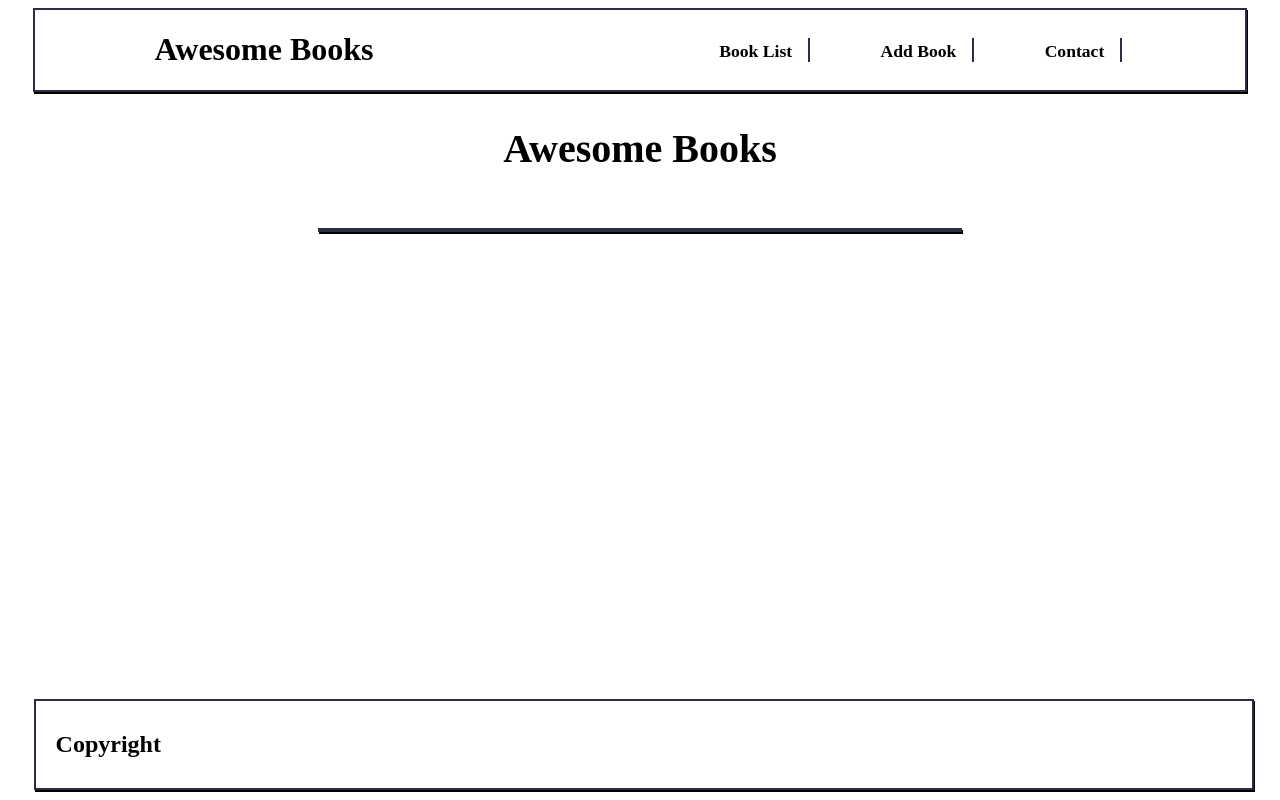
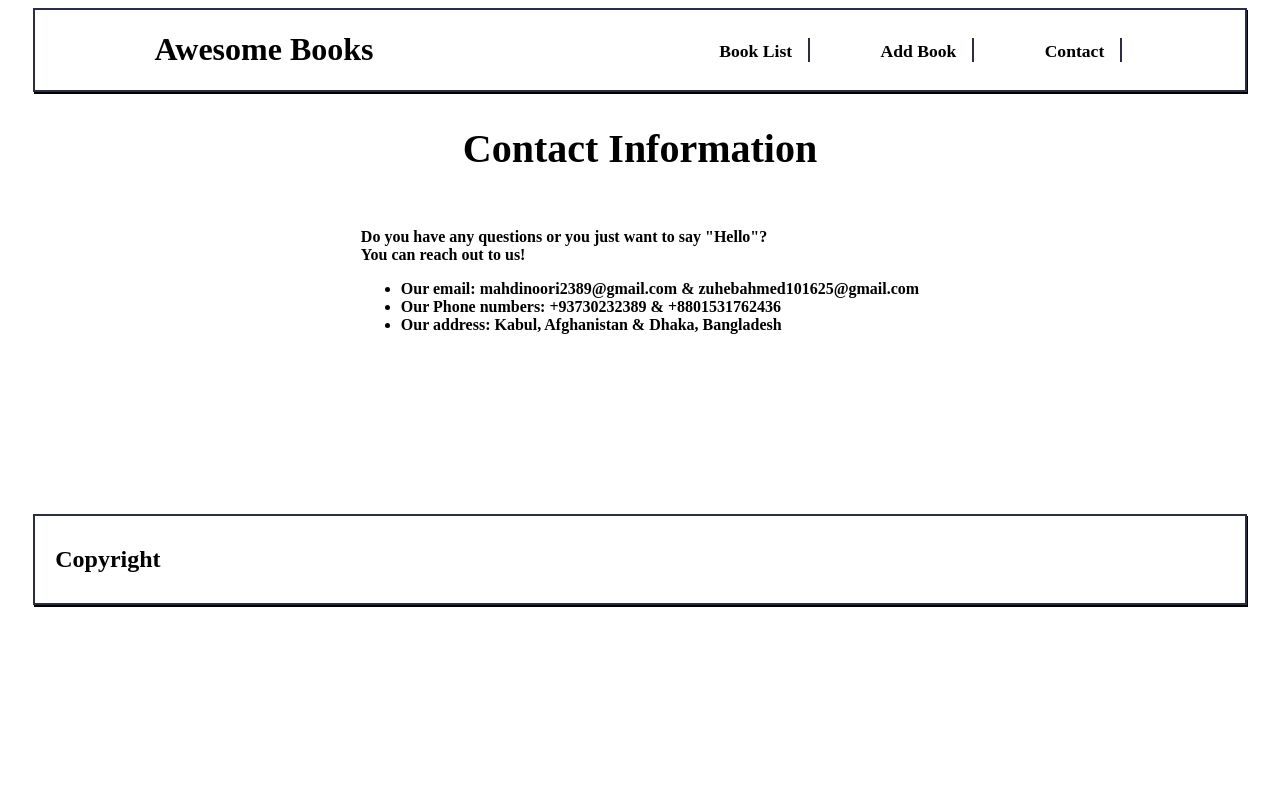
Before and after one commit to mahdinoori2000/awesome-book, a website: page index.html in a window 1280 px wide. Both pictures are taken after a click on the link "Contact". Drawn offline with Linux system fonts and the light colour scheme.

Commit message:
Add functionality for navContactBtn and fix some css

```diff
--- a/script.js
+++ b/script.js
@@ -82,4 +82,8 @@ navAddBtn.addEventListener('click', function () {
   addSection.classList.remove('hidden');
   contactSection.classList.add('hidden');
 });
-navContactBtn.addEventListener('click');
+navContactBtn.addEventListener('click', function () {
+  listSection.classList.add('hidden');
+  addSection.classList.add('hidden');
+  contactSection.classList.remove('hidden');
+});
--- a/style.css
+++ b/style.css
@@ -8,6 +8,7 @@ span {
   display: flex;
   flex-direction: column;
   align-items: center;
+  margin-bottom: 8%;
 }
 
 .awesome-books h1 {
@@ -108,12 +109,13 @@ span {
   box-shadow: 1px 2px;
   margin-left: 2%;
   margin-right: 2%;
-  position: absolute;
-  bottom: 10px;
-  width: 95%;
 }
 .copytight-header {
   padding: 10px 20px;
+}
+
+.contact {
+  margin-bottom: 5%;
 }
 
 .contact p {
```
